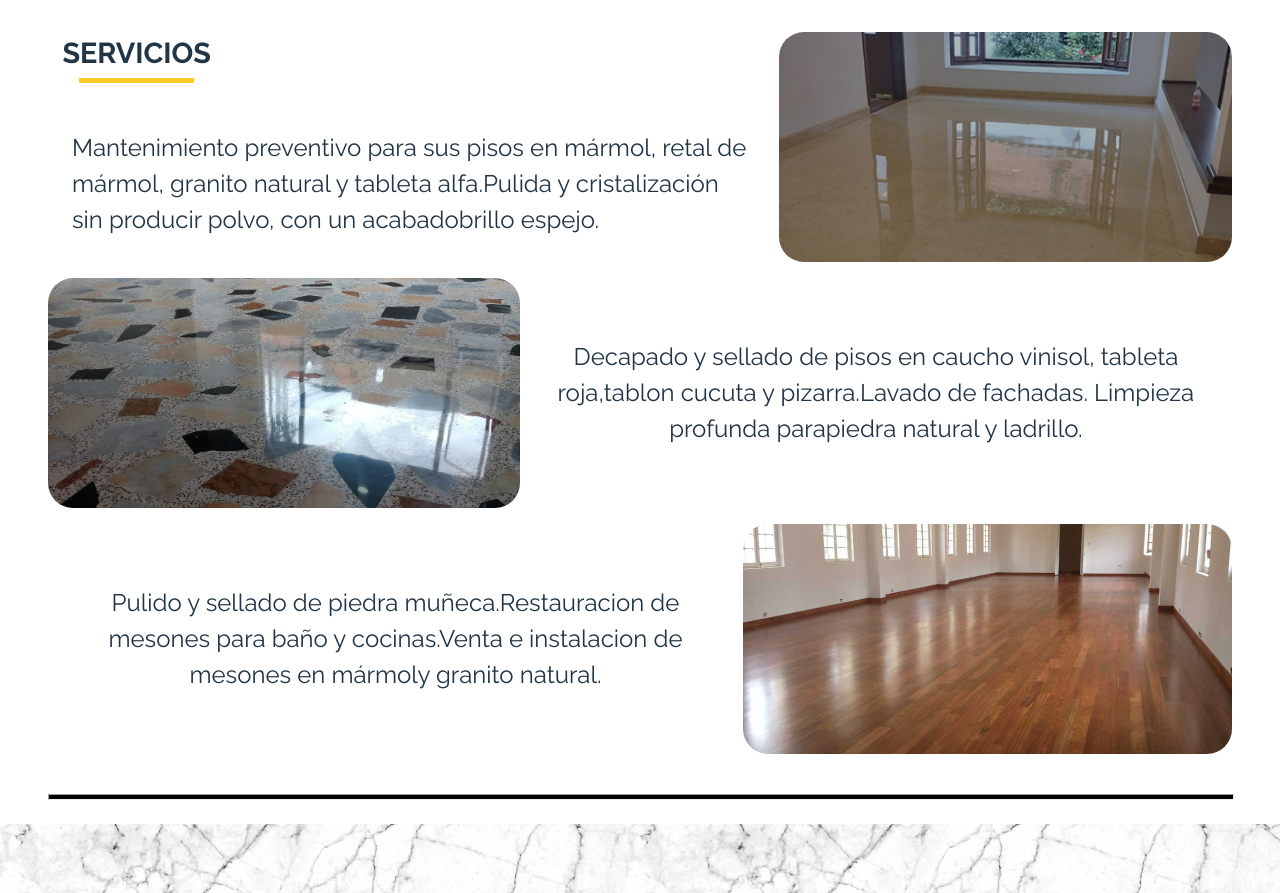
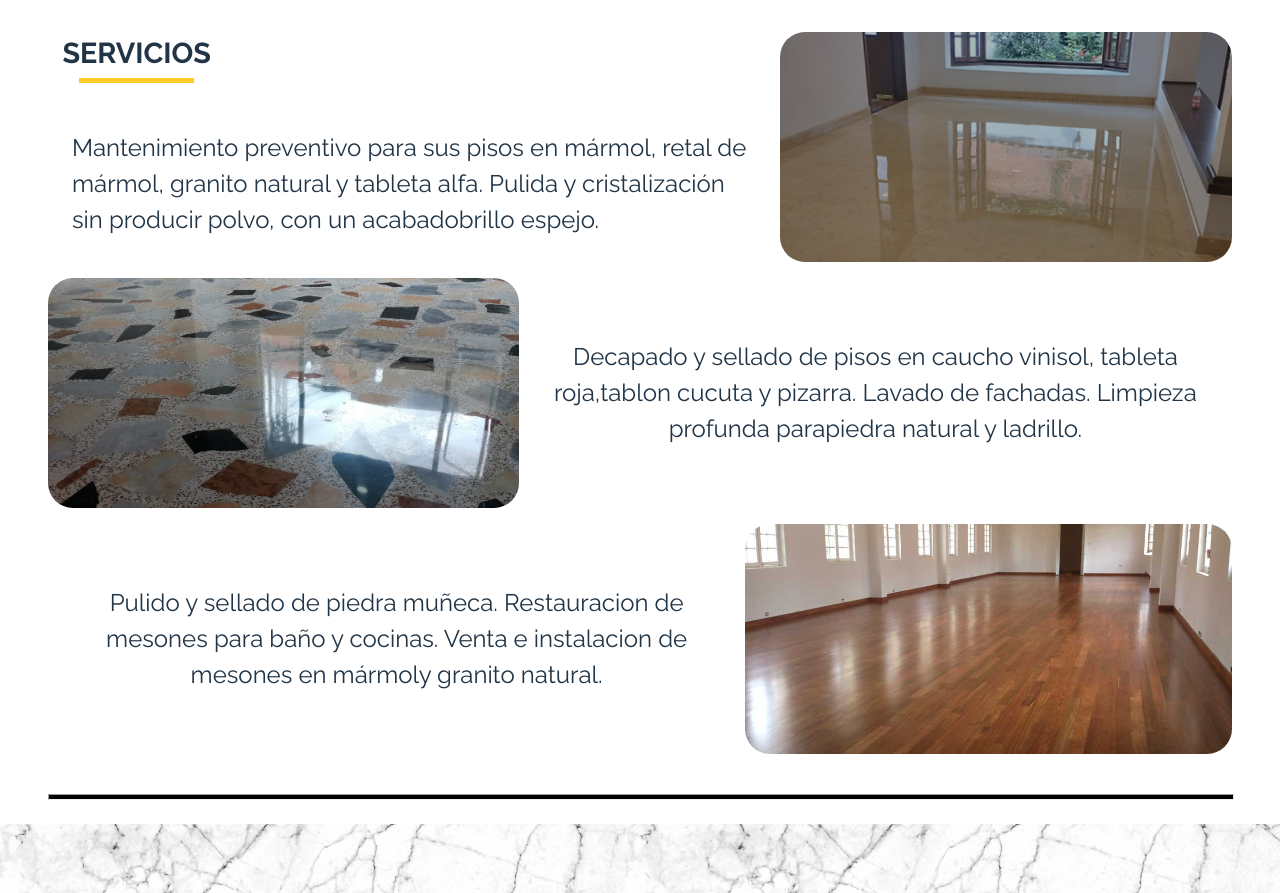
Before and after one commit to LeJhonson/Cristalav, a website with bundled scripts: page dist/index.html in a window 1280 px wide. Shown: the part 760-1653 px from the top of the page. Built offline with nearby package versions, Linux system fonts and the light colour scheme; files whose address does not match are found by name.

Commit message:
Carga con build

```diff
--- a/dist/index.html
+++ b/dist/index.html
@@ -5,8 +5,8 @@
     <link rel="icon" type="image/svg+xml" href="/favicon.png" />
     <meta name="viewport" content="width=device-width, initial-scale=1.0" />
     <title>Cristalav</title>
-    <script type="module" crossorigin src="/assets/index-f81a2c42.js"></script>
-    <link rel="stylesheet" href="/assets/index-04490b87.css">
+    <script type="module" crossorigin src="/assets/index-63177335.js"></script>
+    <link rel="stylesheet" href="/assets/index-580b0739.css">
   </head>
   <body>
     <header>
@@ -67,7 +67,7 @@
           <h2 class="title">Servicios</h2>
           <p>
             Mantenimiento preventivo para sus pisos en mármol, retal de mármol,
-            granito natural y tableta alfa.Pulida y cristalización sin producir
+            granito natural y tableta alfa. Pulida y cristalización sin producir
             polvo, con un acabadobrillo espejo.
           </p>
         </div>
@@ -78,7 +78,7 @@
       <div class="left-card">
         <p>
           Decapado y sellado de pisos en caucho vinisol, tableta roja,tablon
-          cucuta y pizarra.Lavado de fachadas. Limpieza profunda parapiedra
+          cucuta y pizarra. Lavado de fachadas. Limpieza profunda parapiedra
           natural y ladrillo.
         </p>
         <div class="img-container">
@@ -87,8 +87,8 @@
       </div>
       <div class="right-card">
         <p>
-          Pulido y sellado de piedra muñeca.Restauracion de mesones para baño y
-          cocinas.Venta e instalacion de mesones en mármoly granito natural.
+          Pulido y sellado de piedra muñeca. Restauracion de mesones para baño y
+          cocinas. Venta e instalacion de mesones en mármoly granito natural.
         </p>
         <div class="img-container">
           <img src=" images/services/service3.jpg" alt="demostrative image" />
@@ -194,6 +194,7 @@
             <div class="phone-info">
               <a href="https://wa.me/573123371915" target="_blank">
               <p>Celular: 312 337 1915</p>
+
               <img src=" images/icons/wsp.png" alt="whatsapp icon" />
               </a>
             </div>
```
Also changed, not shown: 4 other files.
